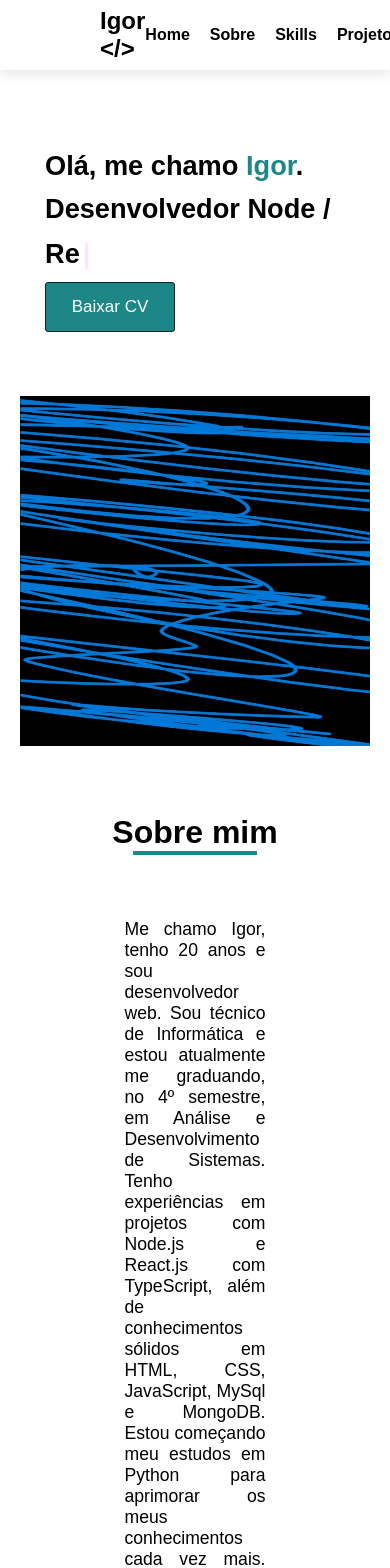
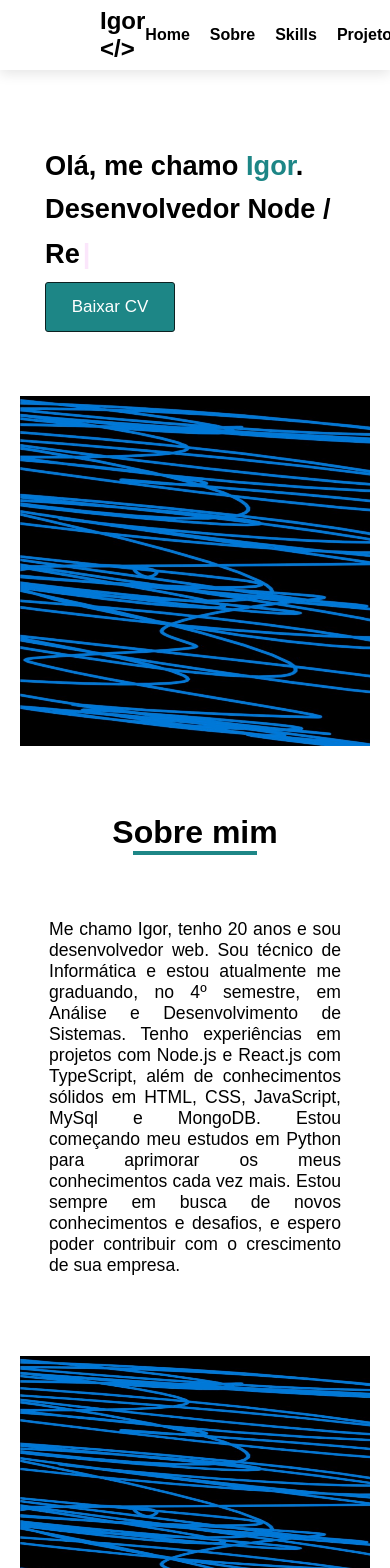
Before and after one commit to igormtt/portfolio-v2, a React (Vite) app: page / in a window 390 px wide. Shown: the top 1568 px of the page. Built offline with nearby package versions, Linux system fonts and the light colour scheme.

Commit message:
Atualização de responsividade

```diff
--- a/src/App.module.css
+++ b/src/App.module.css
@@ -261,6 +261,7 @@ hr {
   background-color: #0c2121;
 }
 
+
 @media (max-width: 1484px) {
   .secao_1 {
     padding-inline: 5rem;
@@ -331,28 +332,6 @@ hr {
 }
 
 @media (max-width: 1056px) {
-  .secao_1 {
-    padding-inline: 1rem;
-  }
-
-  .image_desc img {
-    width: 300px;
-    height: 430px;
-  }
-
-  .paragrafo_desc {
-    width: 100%;
-    padding-inline:10px ;
-  }
-
-  .skills_container {
-    width: 100%;
-    padding-inline: 0rem;
-  }
-
-}
-
-@media (max-width: 1056px) {
   .skills_container {
     width: 100%;
     padding-inline: 0rem;
@@ -369,6 +348,10 @@ hr {
     flex-direction: column;
     align-items: center;
     gap: 4rem;
+  }
+
+  .container {
+    padding-inline: 0rem;
   }
 
   .writer {
@@ -396,6 +379,24 @@ hr {
     height: 310px;
   }
 
+}
+
+@media (max-width: 768px) {
+
+  .image_desc img {
+    width: 350px;
+    height: 310px;
+  }
 
 
+  .paragrafo_desc {
+    width: 80%;
+    padding-inline:10px ;
+  }
+
+  .skills_container {
+    width: 100%;
+    padding-inline: 0rem;
+  }
+
 }
```
